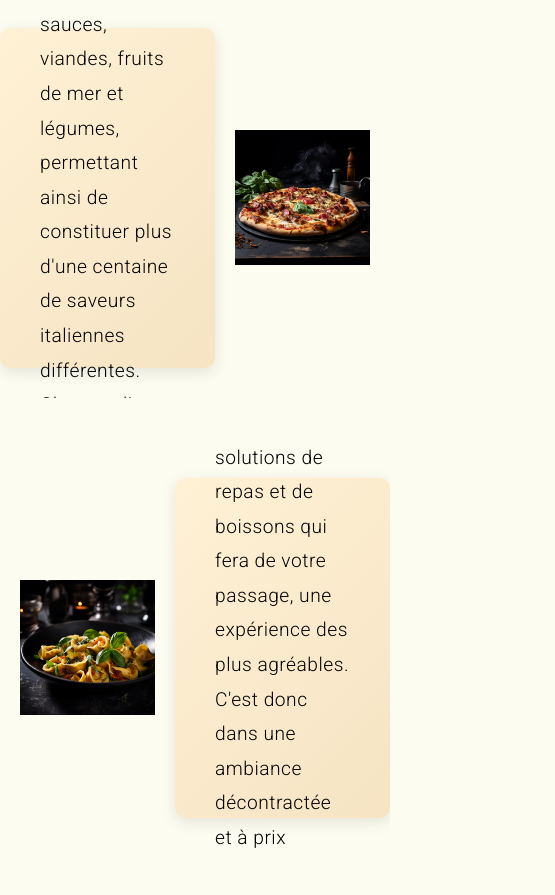
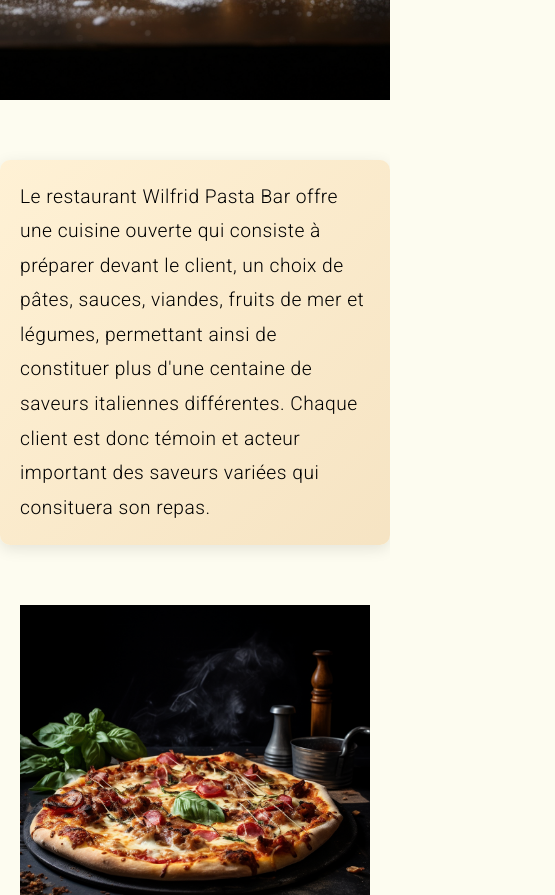
Before and after one commit to GuillaumeGandolfi/Wilfrid_Pasta_Bar, a plain HTML site: page index.html in a window 390 px wide. Shown: the part 602-1497 px from the top of the page, 555 px wide, since content can reach past the window. Drawn offline with Linux system fonts and the light colour scheme.

Commit message:
responsive homePage

```diff
--- a/css/styles.css
+++ b/css/styles.css
@@ -243,3 +243,68 @@ nav a:hover::after {
     width: auto;
     /* Ajuste la largeur proportionnellement */
 }
+
+/* MEDIA QUERIES */
+@media (max-width: 768px) {
+    body {
+        font-size: 16px;
+    }
+}
+
+@media (max-width: 768px) {
+    nav ul {
+        flex-direction: column;
+        align-items: center;
+    }
+
+    nav li {
+        margin: 10px 0;
+    }
+}
+
+@media (max-width: 768px) {
+    .content-block {
+        flex-direction: column;
+        max-height: none;
+    }
+
+    .text-section,
+    .image-section {
+        flex: none;
+        width: 100%;
+        margin: 20px 0;
+        padding: 20px;
+        box-sizing: border-box;
+    }
+
+    .content-block.reversed {
+        flex-direction: column;
+    }
+}
+
+@media (max-width: 768px) {
+    .triple-section {
+        flex-direction: column;
+    }
+
+    .left-image,
+    .right-image,
+    .center-text {
+        margin: 20px 0;
+    }
+}
+
+@media (max-width: 768px) {
+
+    .image-section img,
+    .left-image img,
+    .right-image img {
+        max-width: 100%;
+        height: auto;
+    }
+
+    .image-section img {
+        width: 100%;
+        height: auto;
+    }
+}
```
